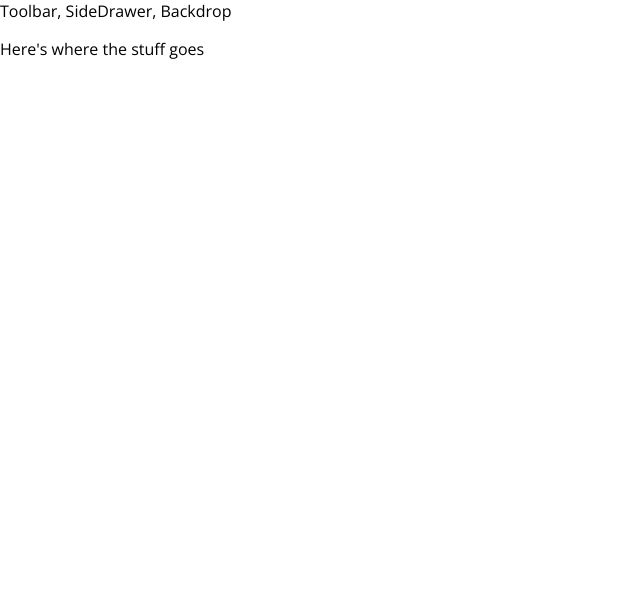
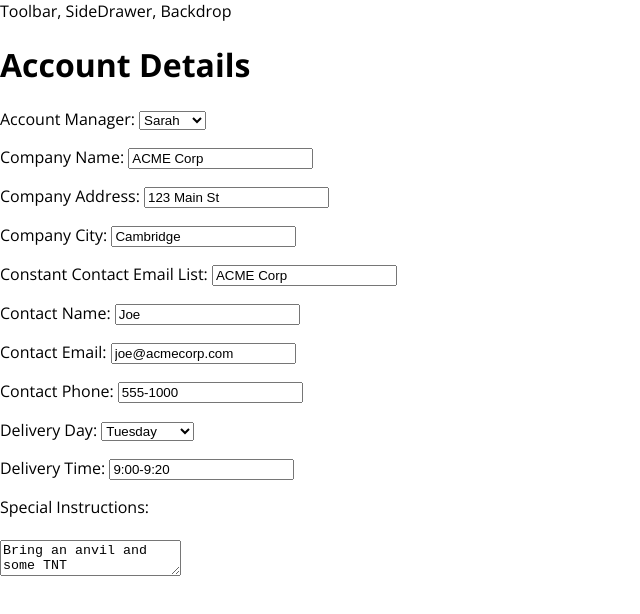
Before and after one commit to lizbur10/nme-account-manager, a React (Create React App) app in the folder client/: page / in a window 1280 px wide. Shown: the top 614 px of the page, without its empty margins (0-640 px from the left). Built offline with nearby package versions, Linux system fonts and the light colour scheme.

Commit message:
added container/components for workplace account class

```diff
--- a/client/src/App.js
+++ b/client/src/App.js
@@ -1,13 +1,15 @@
 import React, { Component } from 'react';
 
 import Layout from './components/Layout/Layout';
+import ManageWorkplaceAccounts from './containers/ManageWorkplaceAccounts/ManageWorkplaceAccounts';
+
 
 class App extends Component {
   render() {
     return (
       <div>
         <Layout>
-          <p>Here's where the stuff goes</p>
+          <ManageWorkplaceAccounts />
         </Layout>
       </div>
     );
--- /dev/null
+++ b/client/src/components/WorkplaceAccount/WorkplaceAccount.js
@@ -0,0 +1,73 @@
+import React, { Component } from 'react';
+// import PropTypes from 'prop-types';
+
+class WorkplaceAccount extends Component { //used class instead of const to enable prop-type validation
+    render () {
+
+        const labelMaker = (varName) => {
+            return varName.split(/(?=[A-Z])/).map((word) => word.charAt(0).toUpperCase() + word.substring(1)).join(' ');
+        }
+
+        const returnCompanyInfo = (companyInfoKey) => {
+            return(
+                <p key={companyInfoKey} >{labelMaker(companyInfoKey)}: <input onChange={this.props.changeHandler} type="text" name={companyInfoKey} value={this.props.companyInfo[companyInfoKey]} /></p>
+            );
+        }
+
+        // MAKE THE LIST OF MANAGERS DYNAMIC
+        const returnAccountManager = () => {
+            return (
+                <p key="accountManager">Account Manager: <select onChange={this.props.changeHandler} name="accountManager" value={this.props.companyInfo["accountManager"].toLowerCase()} >
+                    <option value="gordon">Gordon</option>
+                    <option value="sarah">Sarah</option>
+                    <option value="eliza">Eliza</option>
+                    <option value="lisa">Lisa</option>
+                    <option value="liz">Liz</option>
+                </select></p>
+            );
+        }
+
+        const returnDeliveryDay = () => {
+            return(
+                <p key="deliveryDay">Delivery Day: <select onChange={this.props.changeHandler} name="deliveryDay" value={this.props.companyInfo["deliveryDay"].toLowerCase()} >
+                    <option value="monday">Monday</option>
+                    <option value="tuesday">Tuesday</option>
+                    <option value="wednesday">Wednesday</option>
+                    <option value="thursday">Thursday</option>
+                </select></p>
+            );
+        }
+
+        const returnSpecialInstructions = () => {
+            return (
+                <p key="specialInstructions">Special Instructions: <br /><br /> <textarea onChange={this.props.changeHandler} name="specialInstructions" value={this.props.companyInfo["specialInstructions"]}></textarea></p>
+            );
+        }
+
+        const attributeList = Object.keys(this.props.companyInfo);
+        return (
+            <React.Fragment>
+                <h1>Account Details</h1>
+                <form>
+                    {attributeList.map((attr) => {
+                        if (attr === "accountManager") {
+                            return returnAccountManager();
+                        } else if (attr === "deliveryDay") {
+                            return returnDeliveryDay();
+                        } else if (attr === "specialInstructions") {
+                            return returnSpecialInstructions();
+                        } else {
+                            return returnCompanyInfo(attr);
+                        }
+                    })}
+                </form>
+            </React.Fragment>
+        );
+    }
+};
+
+// Account.propTypes = {                        ????
+//     type: PropTypes.string.isRequired        should implement this
+// };
+
+export default WorkplaceAccount;
--- /dev/null
+++ b/client/src/containers/ManageWorkplaceAccounts/ManageWorkplaceAccounts.js
@@ -0,0 +1,40 @@
+import React, { Component } from 'react';
+import WorkplaceAccount from '../../components/WorkplaceAccount/WorkplaceAccount';
+
+class WorkplaceAccountContainer extends Component {
+    state = {
+        companyInfo: {
+            accountManager: 'Sarah',
+            companyName: 'ACME Corp',
+            companyAddress: '123 Main St',
+            companyCity: 'Cambridge',
+            constantContactEmailList: 'ACME Corp',
+            contactName: 'Joe',
+            contactEmail: 'joe@acmecorp.com',
+            contactPhone: '555-1000',
+            deliveryDay: 'Tuesday',
+            deliveryTime: '9:00-9:20',
+            specialInstructions: 'Bring an anvil and some TNT'
+        }
+    }
+
+    changeHandler = (event) => {
+        this.setState({
+            companyInfo: {
+                ...this.state.companyInfo,
+                [event.target.name]: event.target.value
+            }
+        })
+      }
+
+
+    render () {
+        return (
+            <React.Fragment>
+                <WorkplaceAccount companyInfo={this.state.companyInfo} changeHandler={this.changeHandler} />
+            </React.Fragment>
+        );
+    }
+}
+
+export default WorkplaceAccountContainer;
```
Also changed, not shown: client/src/components/WorkplaceAccount/WorkplaceAccountList.js (added).
